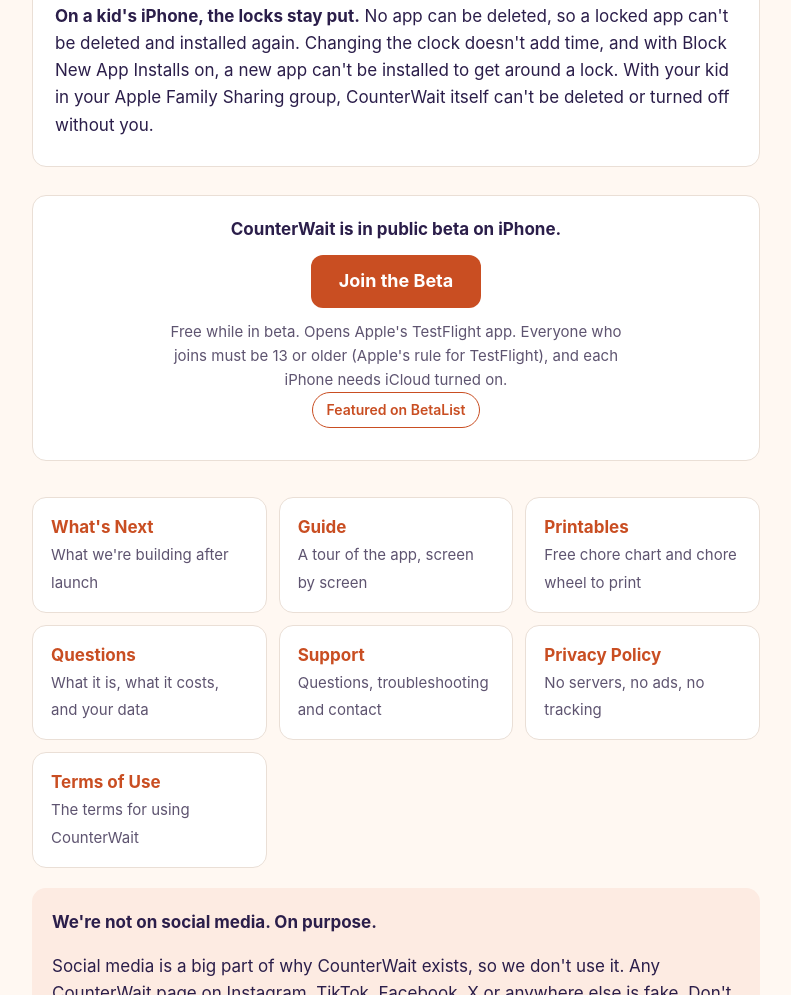
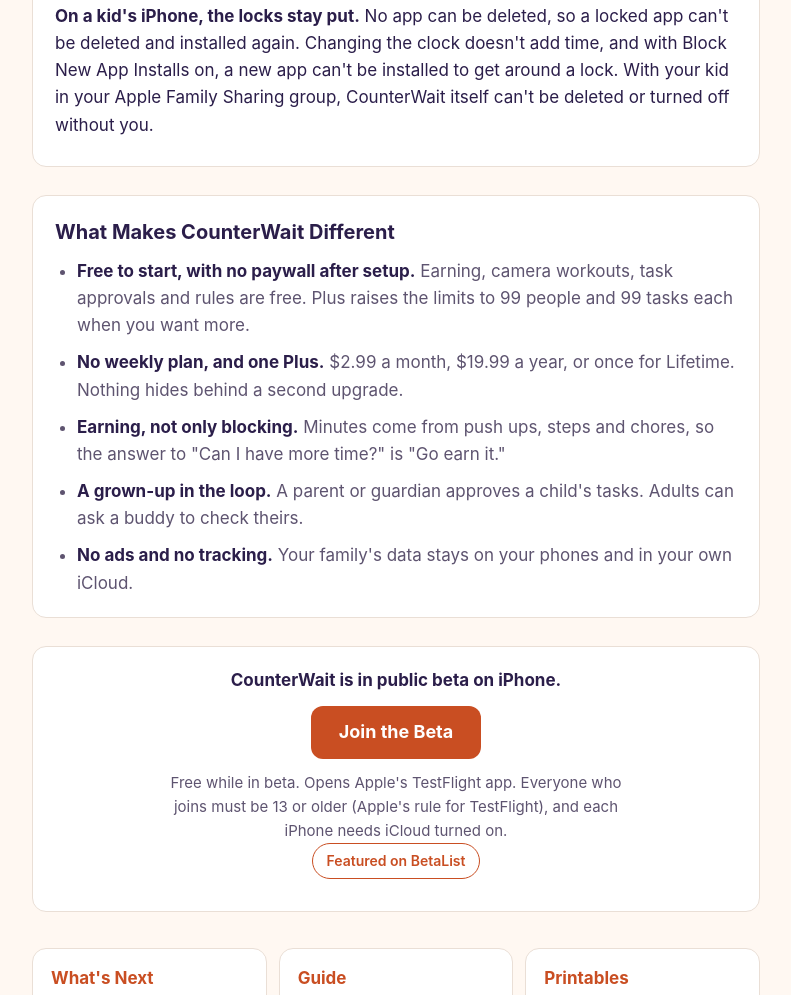
Before and after one commit to matthewaliseo/follow-thru-site, a plain HTML site: page index.html in a window 1280 px wide. Shown: the part 1352-2347 px from the top of the page, without its empty margins (244-1035 px from the left). Drawn offline with Linux system fonts and the light colour scheme.

Commit message:
Home: What Makes CounterWait Different (#43)
* Home: What Makes CounterWait Different section

Co-Authored-By: Claude Opus 5.5 <noreply@anthropic.com>
Claude-Session: https://claude.ai/code/session_01AjJJW4o4BofNmDbPMXsgno

* Plus: 99 people and tasks, not unlimited; co-parent stays 1

Co-Authored-By: Claude Opus 5.5 <noreply@anthropic.com>
Claude-Session: https://claude.ai/code/session_01AjJJW4o4BofNmDbPMXsgno

---------

Co-authored-by: Claude <noreply@anthropic.com>

```diff
--- a/index.html
+++ b/index.html
@@ -72,6 +72,16 @@
     </ol>
     <p class="keeps"><strong>On a kid's iPhone, the locks stay put.</strong> No app can be deleted, so a locked app can't be deleted and installed again. Changing the clock doesn't add time, and with Block New App Installs on, a new app can't be installed to get around a lock. With your kid in your Apple Family Sharing group, CounterWait itself can't be deleted or turned off without you.</p>
   </section>
+  <section class="steps different" id="different">
+    <h2>What Makes CounterWait Different</h2>
+    <ul>
+      <li><strong>Free to start, with no paywall after setup.</strong> Earning, camera workouts, task approvals and rules are free. Plus raises the limits to 99 people and 99 tasks each when you want more.</li>
+      <li><strong>No weekly plan, and one Plus.</strong> $2.99 a month, $19.99 a year, or once for Lifetime. Nothing hides behind a second upgrade.</li>
+      <li><strong>Earning, not only blocking.</strong> Minutes come from push ups, steps and chores, so the answer to "Can I have more time?" is "Go earn it."</li>
+      <li><strong>A grown-up in the loop.</strong> A parent or guardian approves a child's tasks. Adults can ask a buddy to check theirs.</li>
+      <li><strong>No ads and no tracking.</strong> Your family's data stays on your phones and in your own iCloud.</li>
+    </ul>
+  </section>
   <section class="beta" id="beta">
     <p><strong>CounterWait is in public beta on iPhone.</strong></p>
     <a class="button" href="https://testflight.apple.com/join/twk486Dg">Join the Beta</a>
--- a/style.css
+++ b/style.css
@@ -83,7 +83,7 @@ footer.site { border-top: 1px solid var(--line); padding-top: 16px; padding-bott
 }
 .steps { background: var(--card); border: 1px solid var(--line); border-radius: 14px; padding: 4px 22px 10px; margin: 28px 0 8px; }
 .steps h2 { font-size: 20px; margin: 16px 0 4px; }
-.steps ol { padding-left: 22px; margin: 8px 0; }
+.steps ol, .steps ul { padding-left: 22px; margin: 8px 0; }
 .steps li { margin: 10px 0; color: var(--ink-2); }
 .steps li strong { color: var(--ink); }
 .story { background: var(--card); border: 1px solid var(--line); border-radius: 14px; padding: 4px 22px 10px; margin: 28px 0 8px; }
```
Also changed, not shown: faq.html (+2 -2 lines).
